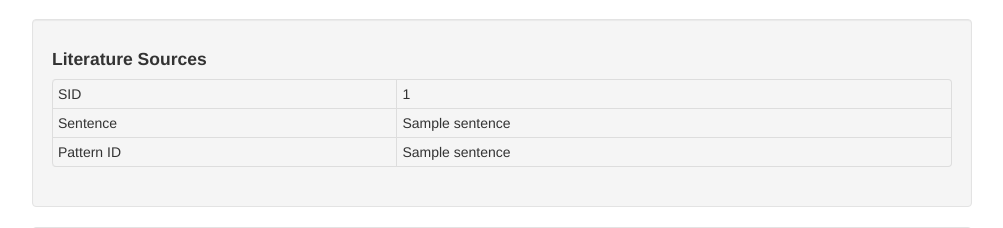
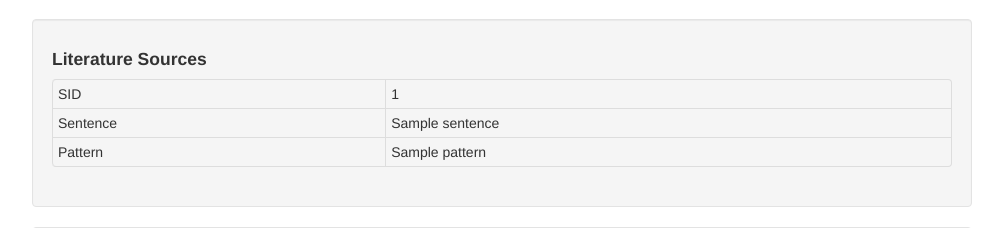
Before and after one commit to jtsui/LitREST, a Python web app: template templates/rxn.html in a window 1280 px wide. Shown: the part 886-1114 px from the top of the page, without its empty margins (138-1141 px from the left). Run offline with Jinja, Linux system fonts and the light colour scheme; the template is opened without the code that fills it: most values are stand-ins (such as "Sample title", 1, 10 or a date in 2020); grey boxes marked "Sample" are stand-in pictures; some libraries are stand-ins or nearby versions.

Commit message:
new files

```diff
--- a/application.py
+++ b/application.py
@@ -148,18 +148,17 @@ def rxn(rxn_id=None):
                 sentence = (' %s ' % sentence).replace(
                     ' %s ' % chem, ' <font color="blue">%s</font> ' % chem)
             data['sentence'] = sentence.strip()
-            print data
     if reaction:
         products = [get_chem_db().find_one(product['pubchem'])
                     for product in reaction['enz_summary']['products']]
         for product in products:
             product.update(
-                {'img': generate_chem_inchi(product['InChI'], 300, 150)})
+                {'img': generate_chem_inchi(product['InChI'], 500, 150)})
         substrates = [get_chem_db().find_one(product['pubchem'])
                       for product in reaction['enz_summary']['substrates']]
         for substrate in substrates:
             substrate.update(
-                {'img': generate_chem_inchi(substrate['InChI'], 300, 150)})
+                {'img': generate_chem_inchi(substrate['InChI'], 500, 150)})
         rxn_img = generate_reaction(substrates, products)
         filter_apply = FILTER_APPLY.get(rxn_id, [])
         if filter_apply:
--- a/templates/rxn.html
+++ b/templates/rxn.html
@@ -62,8 +62,8 @@
       <td>{{ res['sentence']  }}</td>
     </tr>
     <tr>
-      <td>Pattern ID</td>
-      <td>{{ res['sentence']  }}</td>
+      <td>Pattern</td>
+      <td>{{ res['pattern']  }}</td>
     </tr>
   </table>
   {% endfor %}
```
